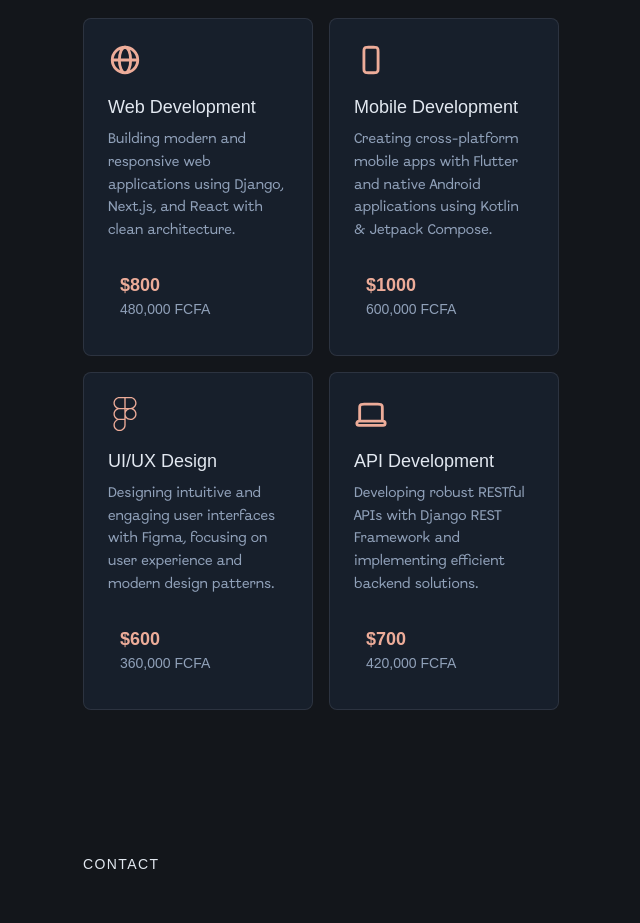
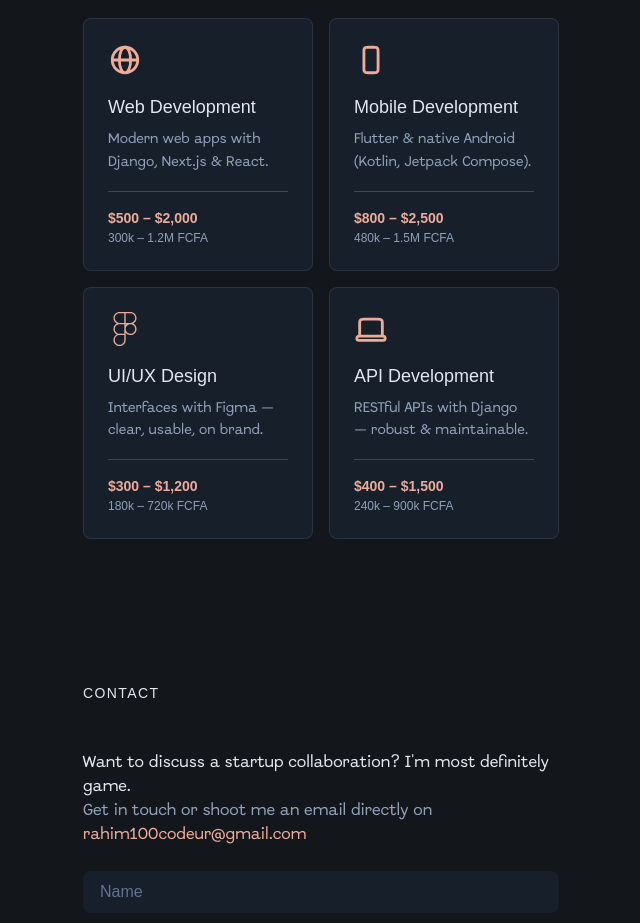
Before and after one commit to Rahim10020/freelance_portfolio, a Next.js app: page / in a window 1280 px wide. Shown: the part 2560-3483 px from the top of the page, without its empty margins (561-1201 px from the left). Built offline with nearby package versions, Linux system fonts and the light colour scheme; no server answers; a web font is replaced by a local one.

Commit message:
fix services

```diff
--- a/src/components/sections/Services.tsx
+++ b/src/components/sections/Services.tsx
@@ -6,40 +6,40 @@ import { useLanguage } from '@/contexts/LanguageContext';
 import { Service } from '@/lib/types';
 
 export default function Services() {
+
     const { t } = useLanguage();
-
     const services: Service[] = [
         {
             id: '1',
             title: t.services.webDev.title,
             description: t.services.webDev.description,
             icon: 'globe',
-            priceUSD: 800,
-            priceFCFA: 480000,
+            priceRangeUSD: t.services.webDev.priceRangeUSD,
+            priceRangeFCFA: t.services.webDev.priceRangeFCFA,
         },
         {
             id: '2',
             title: t.services.mobileDev.title,
             description: t.services.mobileDev.description,
             icon: 'mobile',
-            priceUSD: 1000,
-            priceFCFA: 600000,
+            priceRangeUSD: t.services.mobileDev.priceRangeUSD,
+            priceRangeFCFA: t.services.mobileDev.priceRangeFCFA,
         },
         {
             id: '3',
             title: t.services.uiux.title,
             description: t.services.uiux.description,
             icon: 'figma',
-            priceUSD: 600,
-            priceFCFA: 360000,
+            priceRangeUSD: t.services.uiux.priceRangeUSD,
+            priceRangeFCFA: t.services.uiux.priceRangeFCFA,
         },
         {
             id: '4',
             title: t.services.api.title,
             description: t.services.api.description,
             icon: 'laptop',
-            priceUSD: 700,
-            priceFCFA: 420000,
+            priceRangeUSD: t.services.api.priceRangeUSD,
+            priceRangeFCFA: t.services.api.priceRangeFCFA,
         },
     ];
 
--- a/src/components/ui/ServiceCard.tsx
+++ b/src/components/ui/ServiceCard.tsx
@@ -36,12 +36,12 @@ export default function ServiceCard({
         {service.description}
       </p>
       {showPricing && (
-        <div className="mt-4 p-3 rounded-md">
-          <div className="text-lg font-bold text-[var(--text-accent)]">
-            ${service.priceUSD}
+        <div className="pt-4 border-t border-slate-400/30">
+          <div className="text-sm font-semibold text-[var(--text-accent)]">
+            {service.priceRangeUSD}
           </div>
-          <div className="text-sm text-slate-400">
-            {service.priceFCFA.toLocaleString()} FCFA
+          <div className="text-xs text-slate-400 mt-0.5">
+            {service.priceRangeFCFA}
           </div>
         </div>
       )}
--- a/src/lib/data.ts
+++ b/src/lib/data.ts
@@ -45,34 +45,35 @@ export const services: Service[] = [
     {
         id: '1',
         title: 'Web Development',
-        description: 'Building modern and responsive web applications with clean architecture.',
+        description: 'Modern web apps — Django, Next.js & React.',
         icon: 'globe',
-        priceUSD: 1500,
-        priceFCFA: 900000,
+        priceRangeUSD: '$500 – $2,000',
+        priceRangeFCFA: '300k – 1.2M FCFA',
+        priceRangeLabel: 'Indicative range',
     },
     {
         id: '2',
         title: 'Mobile Development',
-        description: 'Creating cross-platform mobile apps with Flutter and native Android applications.',
+        description: 'Flutter & native Android (Kotlin, Jetpack Compose).',
         icon: 'mobile',
-        priceUSD: 2000,
-        priceFCFA: 1200000,
+        priceRangeUSD: '$800 – $2,500',
+        priceRangeFCFA: '480k – 1.5M FCFA',
     },
     {
         id: '3',
         title: 'UI/UX Design',
-        description: 'Designing intuitive and engaging user interfaces with Figma, focusing on user experience and modern design patterns.',
+        description: 'Interfaces with Figma — clear, usable, on brand.',
         icon: 'figma',
-        priceUSD: 800,
-        priceFCFA: 480000,
+        priceRangeUSD: '$300 – $1,200',
+        priceRangeFCFA: '180k – 720k FCFA',
     },
     {
         id: '4',
         title: 'API Development',
-        description: 'Developing robust RESTful APIs with Django REST Framework and implementing efficient backend solutions.',
+        description: 'RESTful APIs with Django — robust & maintainable.',
         icon: 'laptop',
-        priceUSD: 1200,
-        priceFCFA: 720000,
+        priceRangeUSD: '$400 – $1,500',
+        priceRangeFCFA: '240k – 900k FCFA',
     },
 ];
 
--- a/src/lib/types.ts
+++ b/src/lib/types.ts
@@ -17,8 +17,10 @@ export interface Service {
     title: string;
     description: string;
     icon: ServiceIcon;
-    priceUSD: number;
-    priceFCFA: number;
+    /** Indicative price range (USD) — string to avoid fixed scary numbers */
+    priceRangeUSD: string;
+    /** Indicative price range (FCFA) */
+    priceRangeFCFA: string;
 }
 
 export interface SocialLink {
--- a/src/translations/en.ts
+++ b/src/translations/en.ts
@@ -89,21 +89,30 @@ export const en = {
     // Services Section
     services: {
         title: 'Services',
+        priceRangeLabel: 'Indicative range',
         webDev: {
             title: 'Web Development',
-            description: 'Building modern and responsive web applications using Django, Next.js, and React with clean architecture.',
+            description: 'Modern web apps with Django, Next.js & React.',
+            priceRangeUSD: '$500 – $2,000',
+            priceRangeFCFA: '300k – 1.2M FCFA',
         },
         mobileDev: {
             title: 'Mobile Development',
-            description: 'Creating cross-platform mobile apps with Flutter and native Android applications using Kotlin & Jetpack Compose.',
+            description: 'Flutter & native Android (Kotlin, Jetpack Compose).',
+            priceRangeUSD: '$800 – $2,500',
+            priceRangeFCFA: '480k – 1.5M FCFA',
         },
         uiux: {
             title: 'UI/UX Design',
-            description: 'Designing intuitive and engaging user interfaces with Figma, focusing on user experience and modern design patterns.',
+            description: 'Interfaces with Figma — clear, usable, on brand.',
+            priceRangeUSD: '$300 – $1,200',
+            priceRangeFCFA: '180k – 720k FCFA',
         },
         api: {
             title: 'API Development',
-            description: 'Developing robust RESTful APIs with Django REST Framework and implementing efficient backend solutions.',
+            description: 'RESTful APIs with Django — robust & maintainable.',
+            priceRangeUSD: '$400 – $1,500',
+            priceRangeFCFA: '240k – 900k FCFA',
         },
     },
 
--- a/src/translations/fr.ts
+++ b/src/translations/fr.ts
@@ -89,21 +89,30 @@ export const fr = {
     // Services Section
     services: {
         title: 'Services',
+        priceRangeLabel: 'Fourchette indicative',
         webDev: {
             title: 'Développement Web',
-            description: 'Création d\'applications web modernes et responsives avec Django, Next.js et React avec une architecture propre.',
+            description: 'Apps web modernes — Django, Next.js & React.',
+            priceRangeUSD: '500 $ – 2 000 $',
+            priceRangeFCFA: '300k – 1,2M FCFA',
         },
         mobileDev: {
             title: 'Développement Mobile',
-            description: 'Création d\'applications mobiles multi-plateformes avec Flutter et applications Android natives avec Kotlin & Jetpack Compose.',
+            description: 'Flutter & Android natif (Kotlin, Jetpack Compose).',
+            priceRangeUSD: '800 $ – 2 500 $',
+            priceRangeFCFA: '480k – 1,5M FCFA',
         },
         uiux: {
             title: 'Design UI/UX',
-            description: 'Conception d\'interfaces utilisateur intuitives et engageantes avec Figma, en mettant l\'accent sur l\'expérience utilisateur et les patterns de design modernes.',
+            description: 'Interfaces Figma — claires, utilisables, cohérentes.',
+            priceRangeUSD: '300 $ – 1 200 $',
+            priceRangeFCFA: '180k – 720k FCFA',
         },
         api: {
             title: 'Développement d\'API',
-            description: 'Développement d\'APIs RESTful robustes avec Django REST Framework et implémentation de solutions backend efficaces.',
+            description: 'APIs REST Django — robustes et maintenables.',
+            priceRangeUSD: '400 $ – 1 500 $',
+            priceRangeFCFA: '240k – 900k FCFA',
         },
     },
 
```
